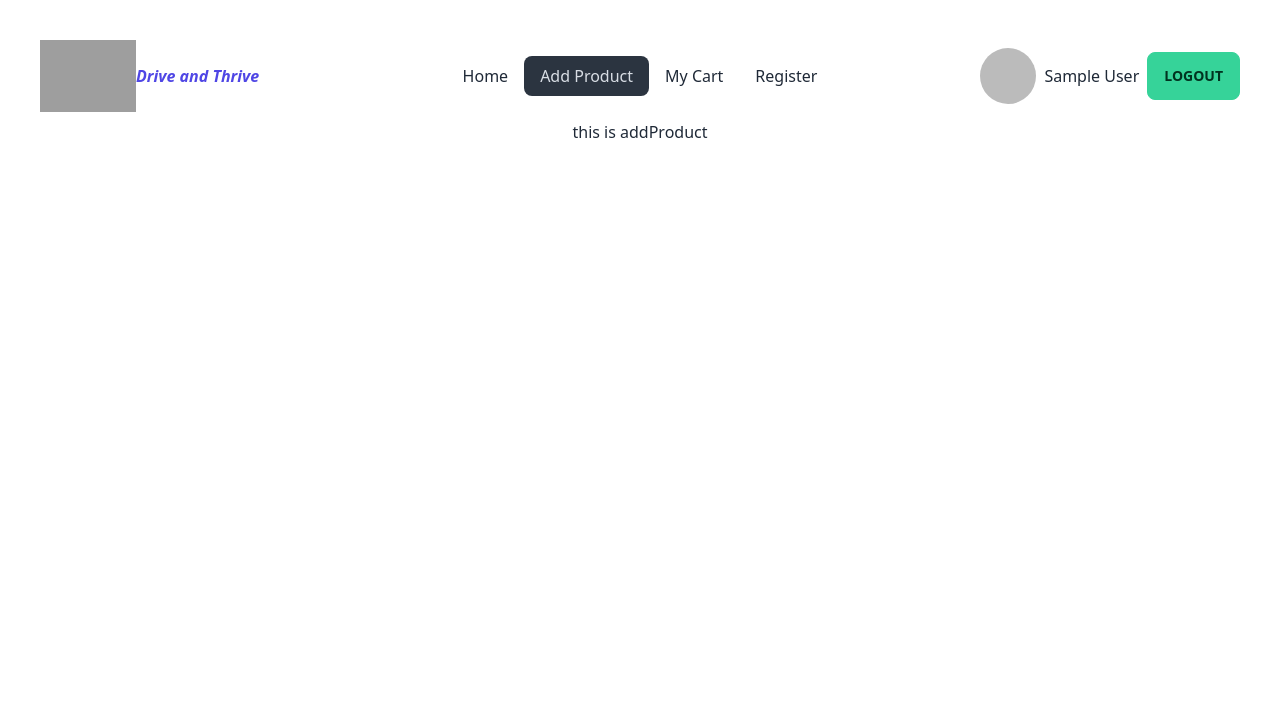
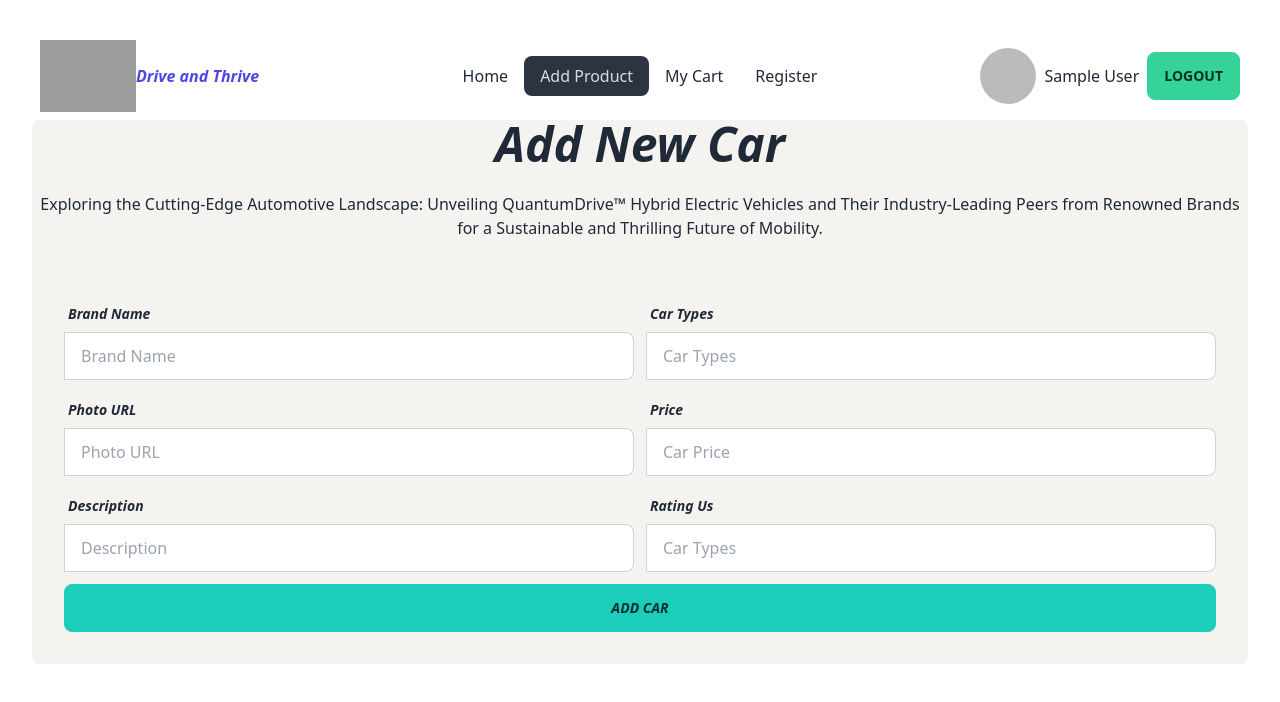
Before and after one commit to anikdas400/car-brand-client, a React (Vite) app: page /addproduct in a window 1280 px wide. Shown: the top 702 px of the page. Built offline with nearby package versions, Linux system fonts and the light colour scheme; no server answers; sample sign-in values are in the browser's storage; grey boxes are pictures that could not be loaded.

Commit message:
add car section layout complite

```diff
--- a/src/Home/Banner.jsx
+++ b/src/Home/Banner.jsx
@@ -2,8 +2,8 @@
 
 const Banner = () => {
     return (
-        <div className="carousel w-full h-[500px] mx-auto ">
-            <div id="slide1" className="carousel-item relative w-full">
+        <div className="carousel w-full h-[32rem] mx-auto ">
+            <div id="slide1" className="carousel-item relative w-full ">
                 <img src="https://i.ibb.co/S7SksbR/banner-hy-time-v2.jpg" className="w-full"/>
                 <div className="absolute flex justify-between transform -translate-y-1/2 left-5 right-5 top-1/2">
                     <a href="#slide4" className="btn btn-circle">❮</a>
--- a/src/Product/AddProduct.jsx
+++ b/src/Product/AddProduct.jsx
@@ -2,8 +2,77 @@
 
 const AddProduct = () => {
     return (
-        <div>
-            <h2>this is addProduct</h2>
+        <div className="bg-[#F4F3F0] P-8 rounded-lg">
+            <h1 className="text-5xl font-bold italic">Add New Car</h1>
+            <p className="py-6">Exploring the Cutting-Edge Automotive Landscape: Unveiling QuantumDrive™ Hybrid Electric Vehicles and Their Industry-Leading Peers from Renowned Brands for a Sustainable and Thrilling Future of Mobility.</p>
+            <form className="p-8">
+                {/* form row-1-brandName,type */}
+                <div className="flex gap-3 mb-3">
+                    <div className="form-control md:w-1/2">
+                        <label className="label">
+                            <span className="label-text font-semibold italic">Brand Name</span>
+                        </label>
+                        <label className="input-group">
+
+                            <input type="text" placeholder="Brand Name" name="brand" className="input input-bordered w-full" />
+                        </label>
+                    </div>
+                    <div className="form-control  md:w-1/2">
+                        <label className="label">
+                            <span className="label-text font-semibold italic">Car Types</span>
+                        </label>
+                        <label className="input-group">
+
+                            <input type="text" placeholder="Car Types" name="type" className="input input-bordered w-full" />
+                        </label>
+                    </div>
+                </div>
+                {/* form row-2-Photo URL,Price */}
+                <div className="flex gap-3 mb-3">
+                    <div className="form-control md:w-1/2">
+                        <label className="label">
+                            <span className="label-text font-semibold italic">Photo URL</span>
+                        </label>
+                        <label className="input-group">
+
+                            <input type="text" placeholder="Photo URL" name="photo" className="input input-bordered w-full" />
+                        </label>
+                    </div>
+                    <div className="form-control  md:w-1/2">
+                        <label className="label">
+                            <span className="label-text font-semibold italic">Price</span>
+                        </label>
+                        <label className="input-group">
+
+                            <input type="text" placeholder="Car Price" name="price" className="input input-bordered w-full" />
+                        </label>
+                    </div>
+                </div>
+                {/* form row-3-Description, */}
+                <div className="flex gap-3 mb-3">
+                    <div className="form-control md:w-1/2">
+                        <label className="label">
+                            <span className="label-text font-semibold italic">Description</span>
+                        </label>
+                        <label className="input-group">
+
+                            <input type="text" placeholder="Description" name="Description" className="input input-bordered w-full" />
+                        </label>
+                    </div>
+                    <div className="form-control  md:w-1/2">
+                        <label className="label">
+                            <span className="label-text font-semibold italic">Rating Us</span>
+                        </label>
+                        <label className="input-group">
+
+                            <input type="text" placeholder="Car Types" name="type" className="input input-bordered w-full" />
+                        </label>
+                    </div>
+                </div>
+
+                <input type="submit" value="Add Car" className="btn btn-accent w-full italic" />
+
+            </form>
         </div>
     );
 };
```
